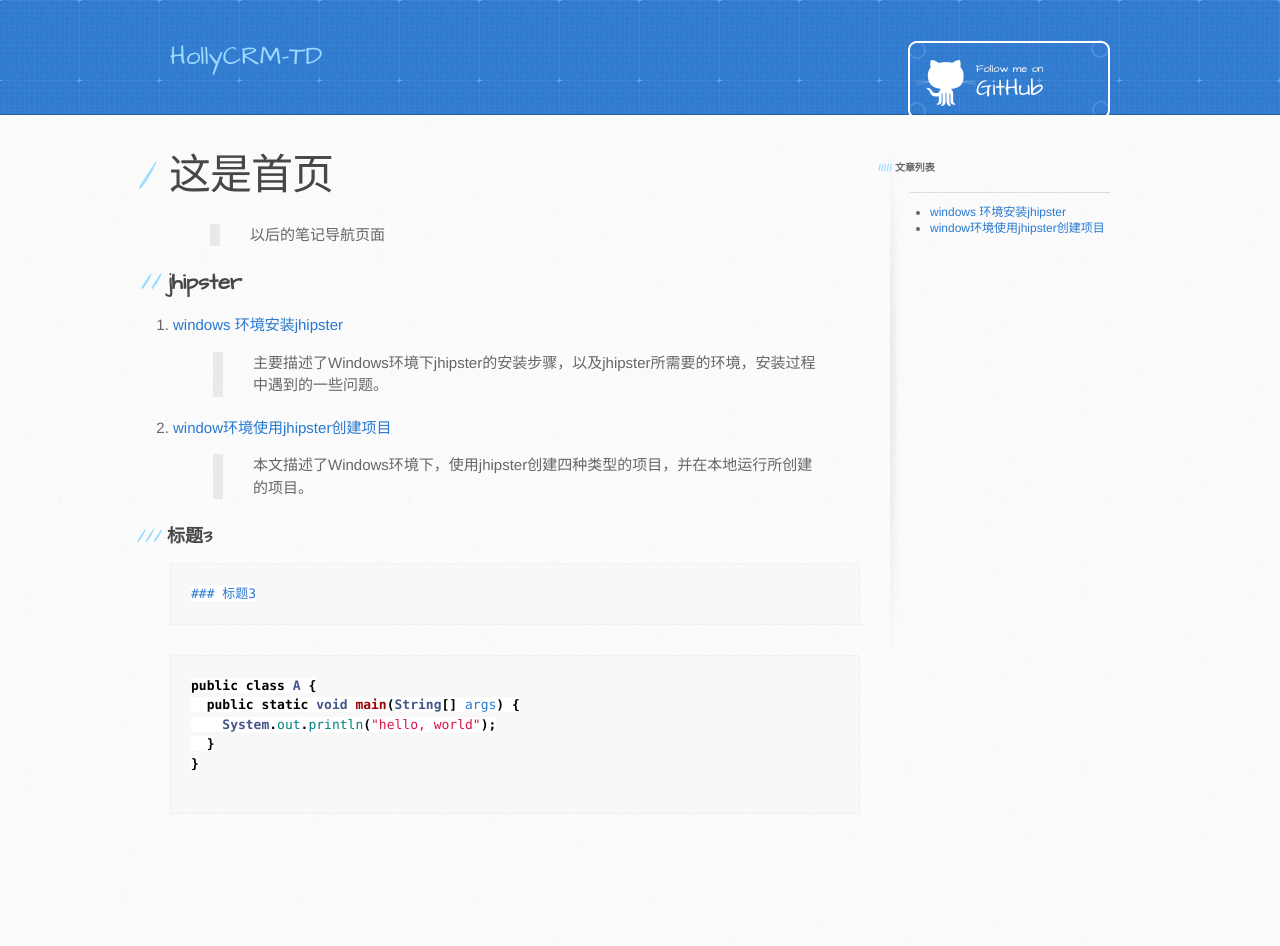
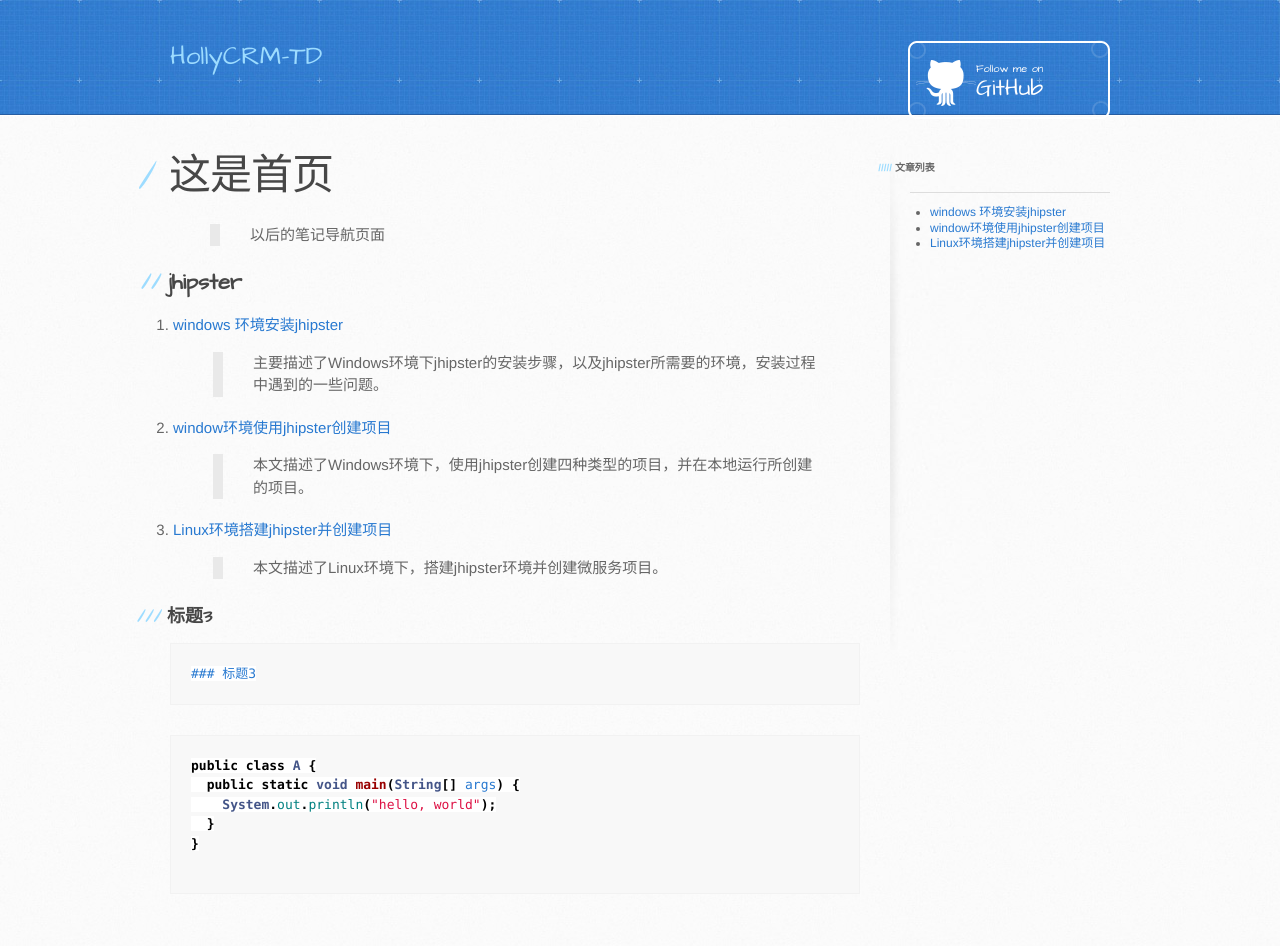
Before and after one commit to alleyz-favorite/alleyz-favorite.github.io, a Jekyll site: the page built from index.md, in a window 1280 px wide. Built offline with Jekyll 4.4.1, drawn with Linux system fonts in a browser that asks for light colours; our own code applies the rules of GitHub Pages for plain Markdown files; before the commit the page ends 900 px from its top, so only the background shows below that.

Commit message:
edit the index.md

```diff
--- a/_layouts/default.html
+++ b/_layouts/default.html
@@ -39,6 +39,7 @@
           <ul>
             <li><a href="https://hollycrm-td.github.io/docs/jhipster/jhipster-installing.html">windows 环境安装jhipster</a></li>
             <li><a href="https://hollycrm-td.github.io/docs/jhipster/create-project.html">window环境使用jhipster创建项目</a></li>
+            <li><a href="https://hollycrm-td.github.io/docs/jhipster/dd_jhipster.html">Linux环境搭建jhipster并创建项目</a></li>
           </ul>
         </aside>
 
--- a/index.md
+++ b/index.md
@@ -10,6 +10,8 @@
 2. [window环境使用jhipster创建项目](./docs/jhipster/create-project.md)
 > 本文描述了Windows环境下，使用jhipster创建四种类型的项目，并在本地运行所创建的项目。
 
+3. [Linux环境搭建jhipster并创建项目](./docs/jhipster/dd_jhipster.md)
+> 本文描述了Linux环境下，搭建jhipster环境并创建微服务项目。
 
 ### 标题3
 
```
